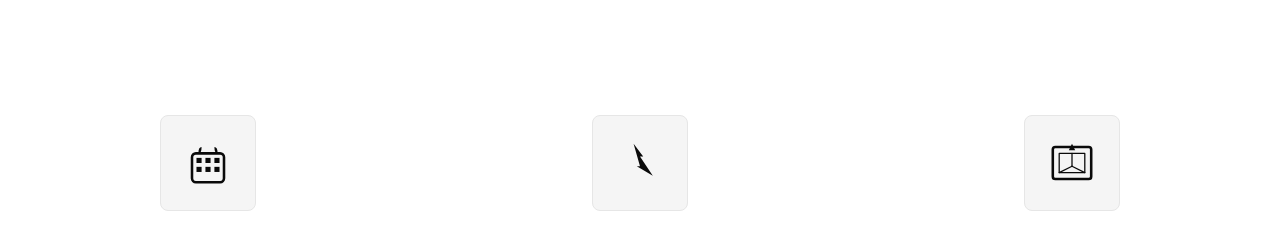
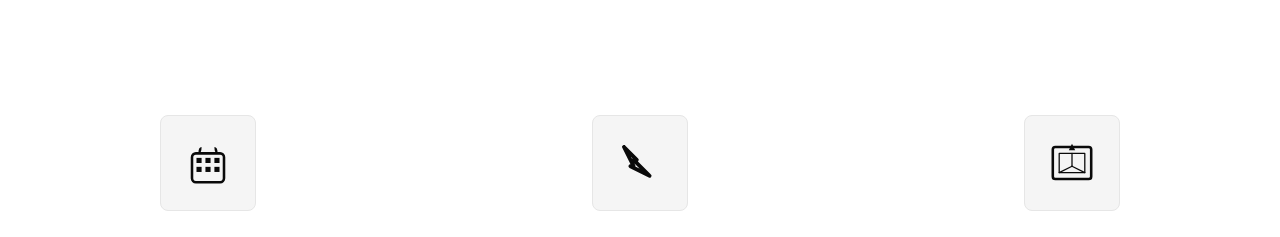
Before and after one commit to cabecaturbo/netiawebsite, a Next.js app: page / in a window 1280 px wide. Shown: the part 780-1017 px from the top of the page. Built offline with nearby package versions, Linux system fonts and the light colour scheme.

Commit message:
Use exact lightning bolt design: thick black outline with rounded corners

```diff
--- a/components/Features.tsx
+++ b/components/Features.tsx
@@ -34,11 +34,11 @@ export const Features = () => {
         <svg viewBox="0 0 100 100" className="w-16 h-16">
           <defs>
             <style>{`
-              .bolt { fill: #0a0a0a; }
+              .bolt { fill: none; stroke: #0a0a0a; stroke-width: 6; stroke-linecap: round; stroke-linejoin: round; }
             `}</style>
           </defs>
-          {/* Clean lightning bolt shape */}
-          <path className="bolt" d="M40 20 L55 40 L50 40 L70 70 L45 55 L50 55 L40 20" />
+          {/* Exact lightning bolt outline */}
+          <path className="bolt" d="M25 25 L45 45 L40 45 L65 70 L35 55 L40 55 L25 25" />
         </svg>
       )
     },
```
